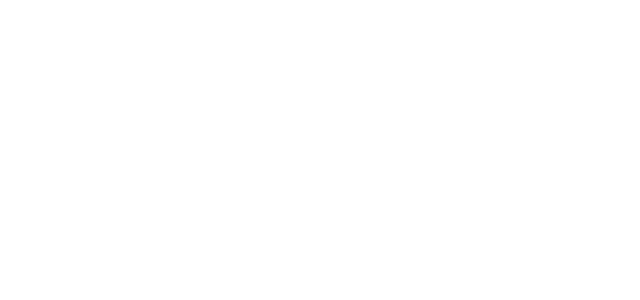
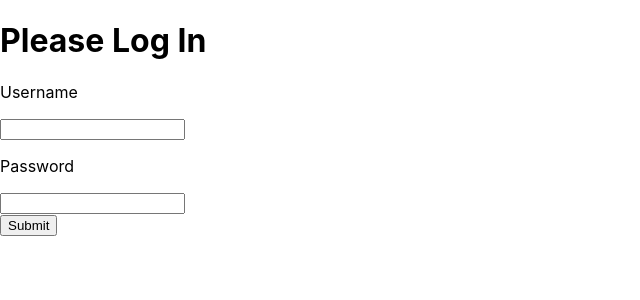
Before and after one commit to dpcgit/ilodivido, a React (Create React App) app in the folder app/: page /dashboard in a window 1280 px wide. Shown: the top 300 px of the page, without its empty margins (0-640 px from the left). Built offline with nearby package versions, Linux system fonts and the light colour scheme.

Commit message:
setting up test/basic login logic

```diff
--- a/app/package.json
+++ b/app/package.json
@@ -8,6 +8,7 @@
     "@testing-library/user-event": "^12.8.3",
     "react": "^17.0.2",
     "react-dom": "^17.0.2",
+    "react-router-dom": "^5.2.0",
     "react-scripts": "4.0.3",
     "web-vitals": "^1.1.2"
   },
@@ -34,5 +35,9 @@
       "last 1 firefox version",
       "last 1 safari version"
     ]
+  },
+  "devDependencies": {
+    "cors": "^2.8.5",
+    "express": "^4.17.1"
   }
 }
--- a/app/src/components/App/App.css
+++ b/app/src/components/App/App.css
@@ -36,3 +36,8 @@
     transform: rotate(360deg);
   }
 }
+
+
+.wrapper {
+  padding: 20px;
+}
--- a/app/src/components/App/App.js
+++ b/app/src/components/App/App.js
@@ -1,9 +1,52 @@
-//import logo from './logo.svg';
+//import React, { useState } from 'react';
+import React from 'react';
 import './App.css';
+import { BrowserRouter, Route, Switch } from 'react-router-dom';
+import Dashboard from '../Dashboard/Dashboard';
+import Login from '../Login/Login';
+import Preferences from '../Preferences/Preferences';
+import useToken from './useToken';
+
+/*function setToken(userToken) {
+  sessionStorage.setItem('token', JSON.stringify(userToken));
+};
+
+function getToken() {
+  const tokenString = sessionStorage.getItem('token');
+  const userToken = JSON.parse(tokenString);
+  return userToken?.token
+};
+*/
+
+
+
+
 
 function App() {
+
+  const { token, setToken } = useToken();
+  //const token = getToken();
+  //const [token, setToken] = useState();
+
+  if(!token) {
+    return <Login setToken={setToken} />
+  }
+
+
   return (
-    <></>
+    <div className="wrapper">
+      <h1>Application</h1>
+      <BrowserRouter>
+        <Switch>
+          <Route path="/dashboard">
+            <Dashboard />
+          </Route>
+          <Route path="/preferences">
+            <Preferences />
+          </Route>
+        </Switch>
+      </BrowserRouter>
+    </div>
   );
 }
 
--- /dev/null
+++ b/app/src/components/App/useToken.js
@@ -0,0 +1,23 @@
+import { useState } from 'react';
+
+
+
+export default function useToken() {
+    const getToken = () => {
+        const tokenString = localStorage.getItem('token');
+        const userToken = JSON.parse(tokenString);
+        return userToken?.token
+      }
+
+    const [token, setToken] = useState(getToken);
+
+    const saveToken = userToken => {
+        localStorage.setItem('token', JSON.stringify(userToken));
+        setToken(userToken.token);
+    }
+
+    return {
+        setToken: saveToken,
+        token
+    }
+}
--- /dev/null
+++ b/app/src/components/Dashboard/Dashboard.js
@@ -0,0 +1,7 @@
+import React from 'react';
+
+export default function Dashboard() {
+  return(
+    <h2>Dashboard</h2>
+  );
+}
--- /dev/null
+++ b/app/src/components/Login/Login.css
@@ -0,0 +1,5 @@
+.login-wrapper {
+    display: flex;
+    flex-direction: column;
+    align-items: center;
+}
--- /dev/null
+++ b/app/src/components/Login/Login.js
@@ -0,0 +1,55 @@
+import React, { useState } from 'react';
+import PropTypes from 'prop-types';
+
+
+async function loginUser(credentials) {
+    return fetch('http://localhost:8080/login', {
+      method: 'POST',
+      headers: {
+        'Content-Type': 'application/json'
+      },
+      body: JSON.stringify(credentials)
+    })
+      .then(data => data.json())
+   }
+
+
+
+
+export default function Login({ setToken }) {
+
+  const [username, setUserName] = useState();
+  const [password, setPassword] = useState();
+
+  const handleSubmit = async e => {
+    e.preventDefault();
+    const token = await loginUser({
+      username,
+      password
+    });
+    setToken(token);
+  }
+
+  return(
+    <div className="login-wrapper">
+    <h1>Please Log In</h1>
+        <form onSubmit={handleSubmit}>
+            <label>
+                <p>Username</p>
+                <input type="text" onChange={e => setUserName(e.target.value)}/>
+            </label>
+            <label>
+                <p>Password</p>
+                <input type="password" onChange={e => setPassword(e.target.value)}/>
+            </label>
+            <div>
+                <button type="submit">Submit</button>
+            </div>
+        </form>
+    </div>
+  )
+}
+
+Login.propTypes = {
+    setToken: PropTypes.func.isRequired
+}
--- /dev/null
+++ b/app/src/components/Preferences/Preferences.js
@@ -0,0 +1,7 @@
+import React from 'react';
+
+export default function Preferences() {
+  return(
+    <h2>Preferences</h2>
+  );
+}
```
Also changed, not shown: 1 other file (tests, documents, lock files or other folders).
